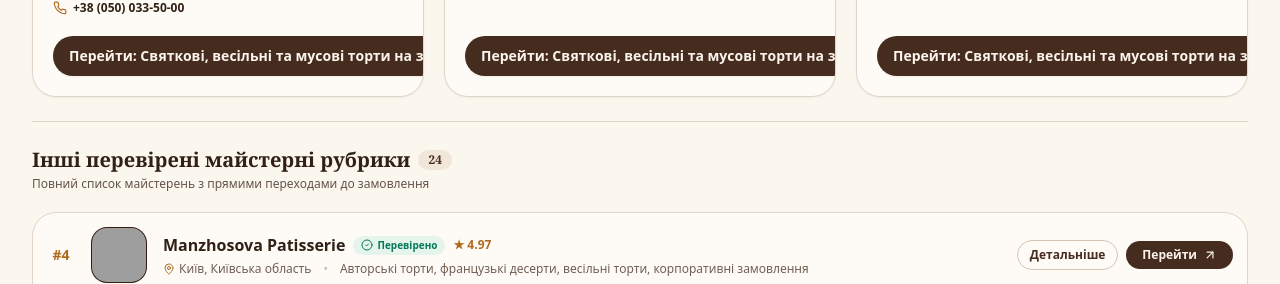
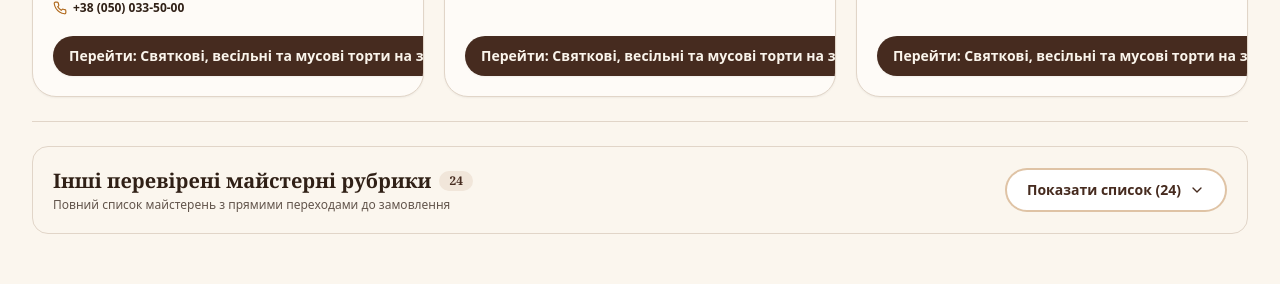
Before and after one commit to sos16101963-web/choco-radar-ua, a Next.js app: page /torty in a window 1280 px wide. Shown: the part 980-1264 px from the top of the page. Built offline with nearby package versions, Linux system fonts and the light colour scheme; grey boxes are pictures that could not be loaded; a web font is replaced by a local one.

Commit message:
Make remaining makers directory list collapsible by default with on-demand toggle

```diff
--- a/src/components/ChocoRadarApp.tsx
+++ b/src/components/ChocoRadarApp.tsx
@@ -1878,10 +1878,10 @@ export default function ChocoRadarApp({
                     {filteredMakers.slice(0, 3).map((maker, idx) => renderMakerCard(maker, idx))}
                   </div>
 
-                  {/* REMAINING PRODUCERS AS A CLEAN DIRECTORY LIST */}
+                  {/* REMAINING PRODUCERS AS A COLLAPSIBLE DIRECTORY LIST */}
                   {filteredMakers.length > 3 && (
                     <div className="space-y-4 pt-6 border-t border-[#e1d5c8]">
-                      <div className="flex flex-col sm:flex-row sm:items-center justify-between gap-2 pb-1">
+                      <div className="flex flex-col sm:flex-row sm:items-center justify-between gap-3 bg-[#fbf6ee] dark:bg-[#261b16] rounded-2xl p-4 sm:p-5 border border-[#e1d5c8] dark:border-white/10">
                         <div>
                           <h3 className="font-serif text-lg sm:text-xl font-bold flex items-center gap-2">
                             <span>
@@ -1899,8 +1899,37 @@ export default function ChocoRadarApp({
                               : 'Полный список мастерских с прямыми переходами к заказу'}
                           </p>
                         </div>
-                      </div>
-
+
+                        <button
+                          type="button"
+                          onClick={() => setShowAllMakers((prev) => !prev)}
+                          className={`inline-flex items-center justify-center gap-2 rounded-full border-2 px-5 py-2.5 text-xs sm:text-sm font-extrabold transition shadow-xs shrink-0 ${
+                            showAllMakers
+                              ? 'bg-[#462b1f] text-white border-[#462b1f]'
+                              : isDark
+                              ? 'bg-[#362820] border-[#e39851]/60 text-[#f0a556] hover:bg-[#462b1f]'
+                              : 'bg-white border-[#b06a1e]/40 text-[#462b1f] hover:bg-[#f1e6da]'
+                          }`}
+                        >
+                          <span>
+                            {showAllMakers
+                              ? lang === 'uk'
+                                ? 'Сховати список майстерень'
+                                : 'Скрыть список мастерских'
+                              : lang === 'uk'
+                              ? `Показати список (${filteredMakers.length - 3})`
+                              : `Показать список (${filteredMakers.length - 3})`}
+                          </span>
+                          {showAllMakers ? (
+                            <ChevronUp className="w-4 h-4" />
+                          ) : (
+                            <ChevronDown className="w-4 h-4" />
+                          )}
+                        </button>
+                      </div>
+
+                      {showAllMakers && (
+                        <>
                           <div
                             className={`rounded-3xl border overflow-hidden divide-y ${
                               isDark
@@ -2020,6 +2049,22 @@ export default function ChocoRadarApp({
                               );
                             })}
                           </div>
+
+                          <div className="text-center pt-2">
+                            <button
+                              type="button"
+                              onClick={() => {
+                                setShowAllMakers(false);
+                                const el = document.getElementById('makers-section');
+                                if (el) el.scrollIntoView({ behavior: 'smooth' });
+                              }}
+                              className="inline-flex items-center gap-1.5 text-xs font-bold text-[#b06a1e] hover:underline"
+                            >
+                              <span>{lang === 'uk' ? 'Сховати список майстерень ▴' : 'Скрыть список мастерских ▴'}</span>
+                            </button>
+                          </div>
+                        </>
+                      )}
                     </div>
                   )}
                 </>
```
Lines whose indentation alone changed are shown as unchanged.
